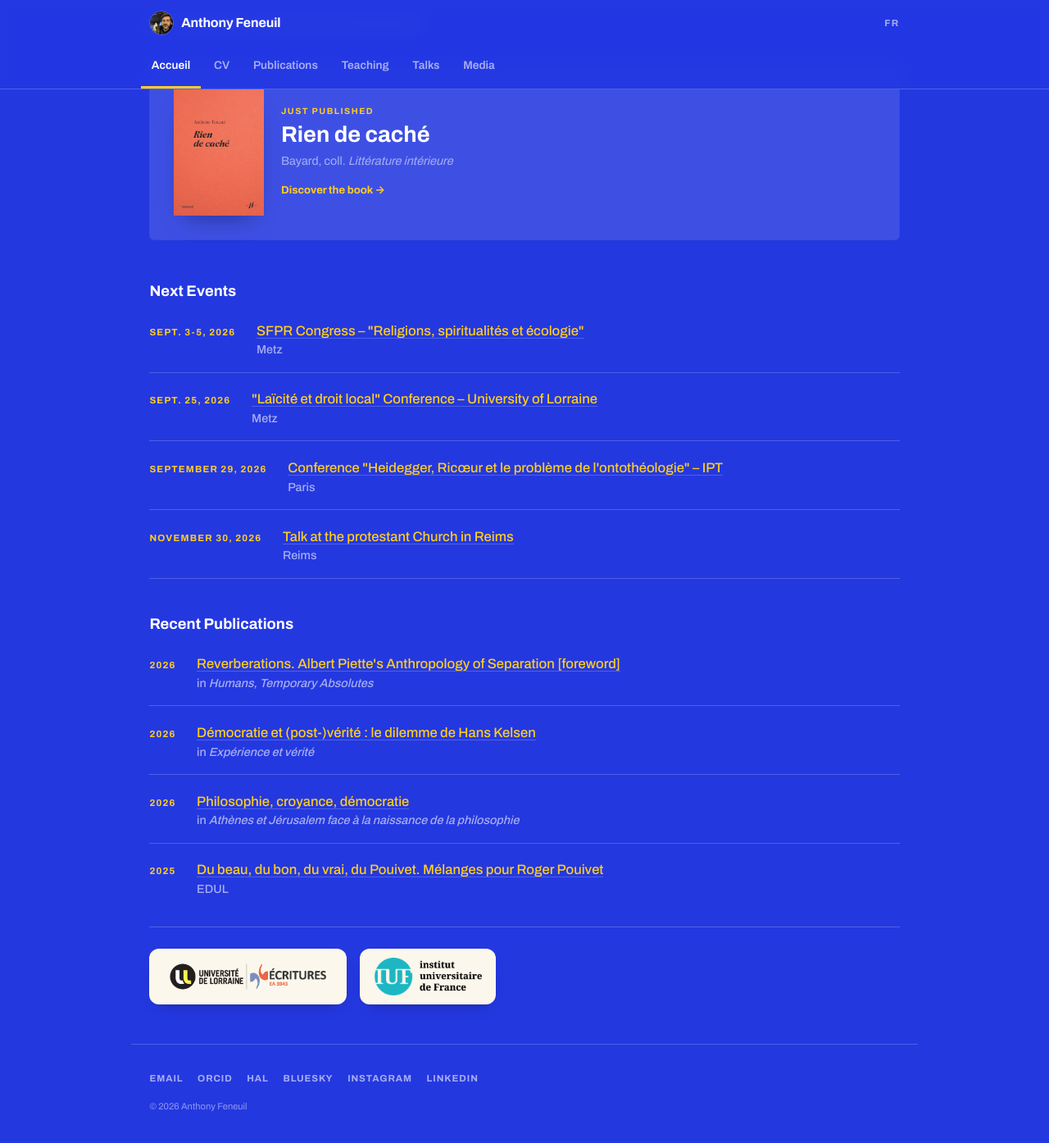
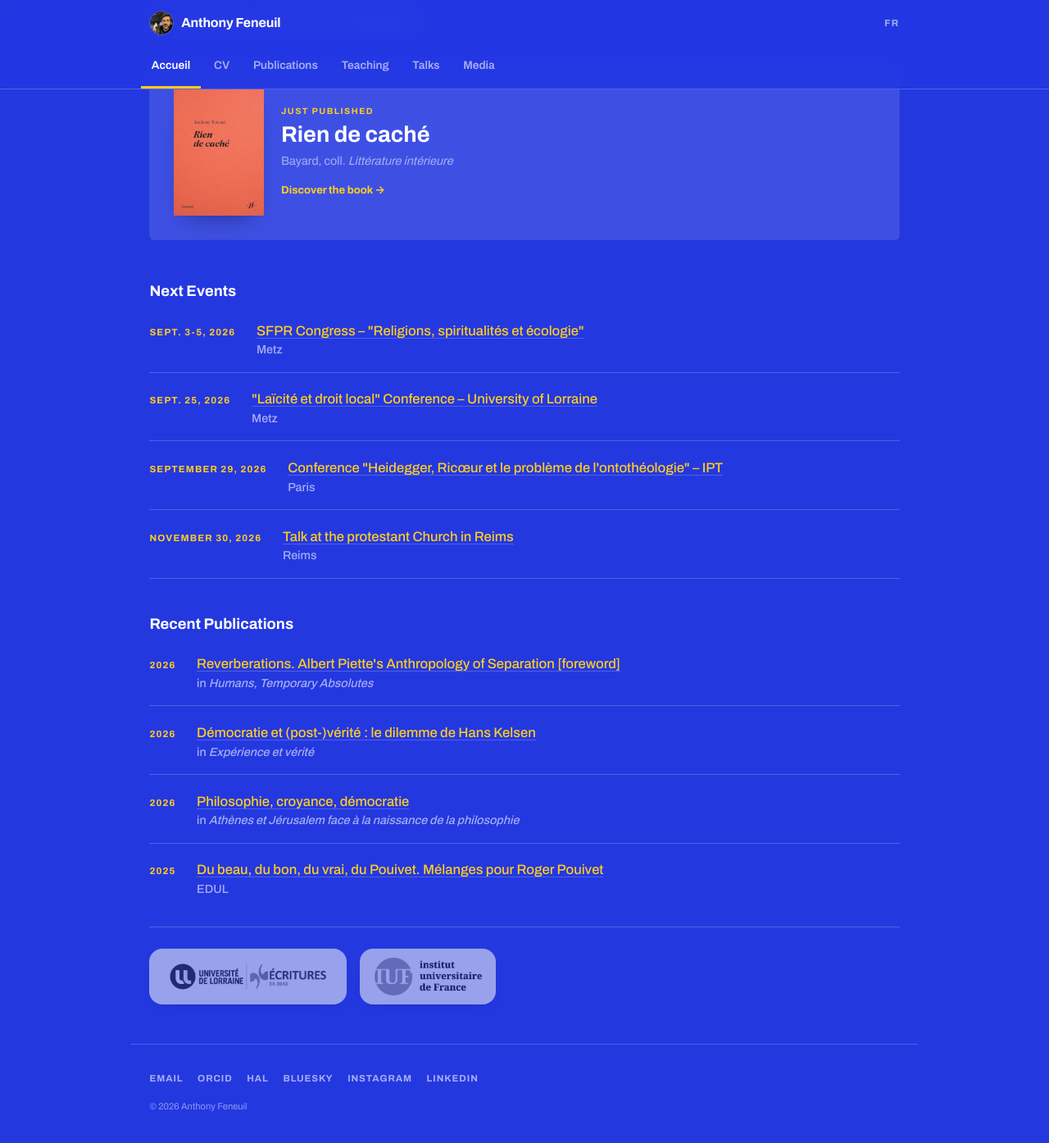
Before and after one commit to anfnl/anfnl.github.io, a Jekyll site: the page built from en/index.md, in a window 1280 px wide and 1400 px high, scrolled down 823 px. Shown: the top 1394 px of the window at 82% size. Built offline with Jekyll 4.4.1, drawn with Linux system fonts in a browser that asks for light colours; some web fonts are replaced.

Commit message:
Update refonte.html

```diff
--- a/_layouts/refonte.html
+++ b/_layouts/refonte.html
@@ -146,7 +146,8 @@
 
   /* Affiliations */
   .affil{display:flex;gap:1rem;align-items:center;flex-wrap:wrap;margin-top:1.2rem;padding-top:1.6rem;border-top:1px solid var(--line)}
-  .affil a{background:#FBF7EC;border-radius:12px;padding:.7rem 1.1rem;display:inline-flex;align-items:center;box-shadow:0 8px 20px -12px rgba(0,0,0,.45)}
+  .affil a{background:#FBF7EC;border-radius:16px;padding:.7rem 1.1rem;display:inline-flex;align-items:center;box-shadow:0 8px 20px -12px rgba(0,0,0,.4);opacity:.55;filter:grayscale(100%);transition:opacity .2s, filter .2s}
+  .affil a:hover{opacity:1;filter:grayscale(0%)}
   .affil img{height:46px;width:auto}
   /* pas de filet sous la dernière publication : évite le double trait avant les logos */
   .recent-pubs ul li:last-child{border-bottom:none}
```
